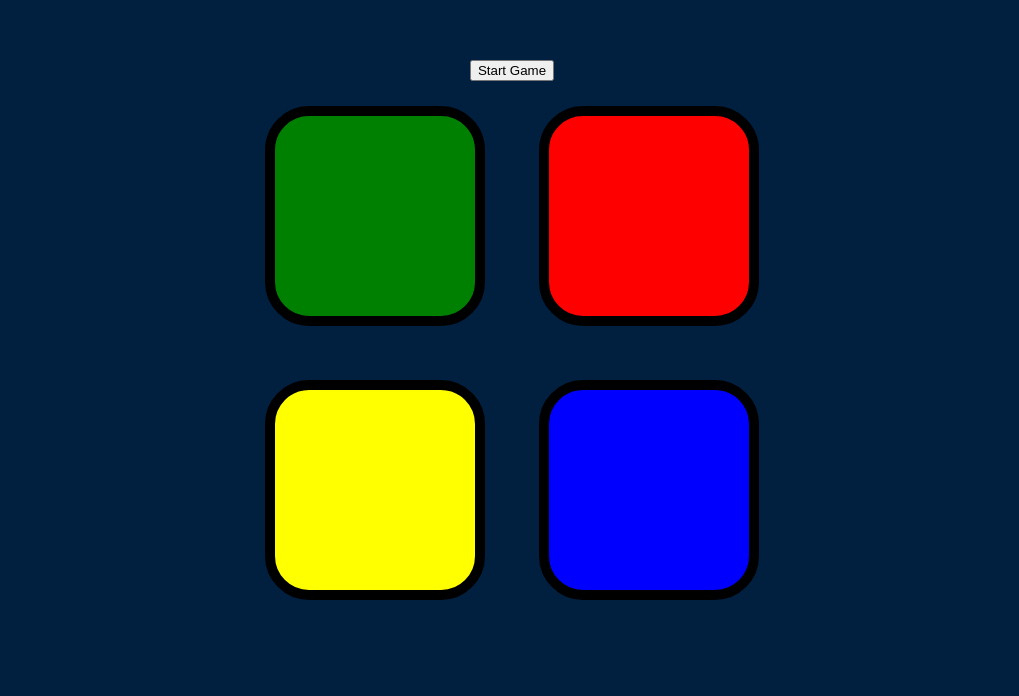
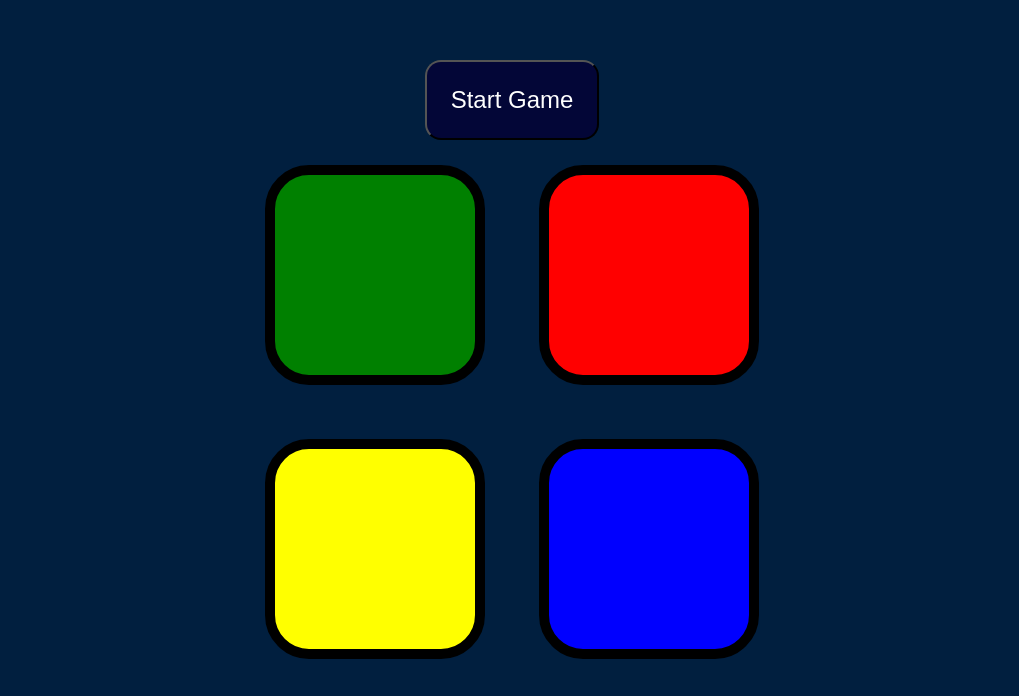
Before and after one commit to Kanchan4716/Simon_Game, a plain HTML site: page Simon Game Challenge Starting Files/index.html in a window 1280 px wide. Shown: the part 114-810 px from the top of the page, without its empty margins (128-1147 px from the left). Drawn offline with nearby package versions, Linux system fonts and the light colour scheme.

Commit message:
Update styles.css

```diff
--- a/Simon Game Challenge Starting Files/styles.css
+++ b/Simon Game Challenge Starting Files/styles.css
@@ -51,3 +51,11 @@ body {
   box-shadow: 0 0 20px white;
   background-color: grey;
 }
+
+.button{
+  padding: 1.5rem;
+  font-size: 1.5rem;
+  background-color: #030637;
+  color: white;
+  border-radius: 1rem;
+}
```
